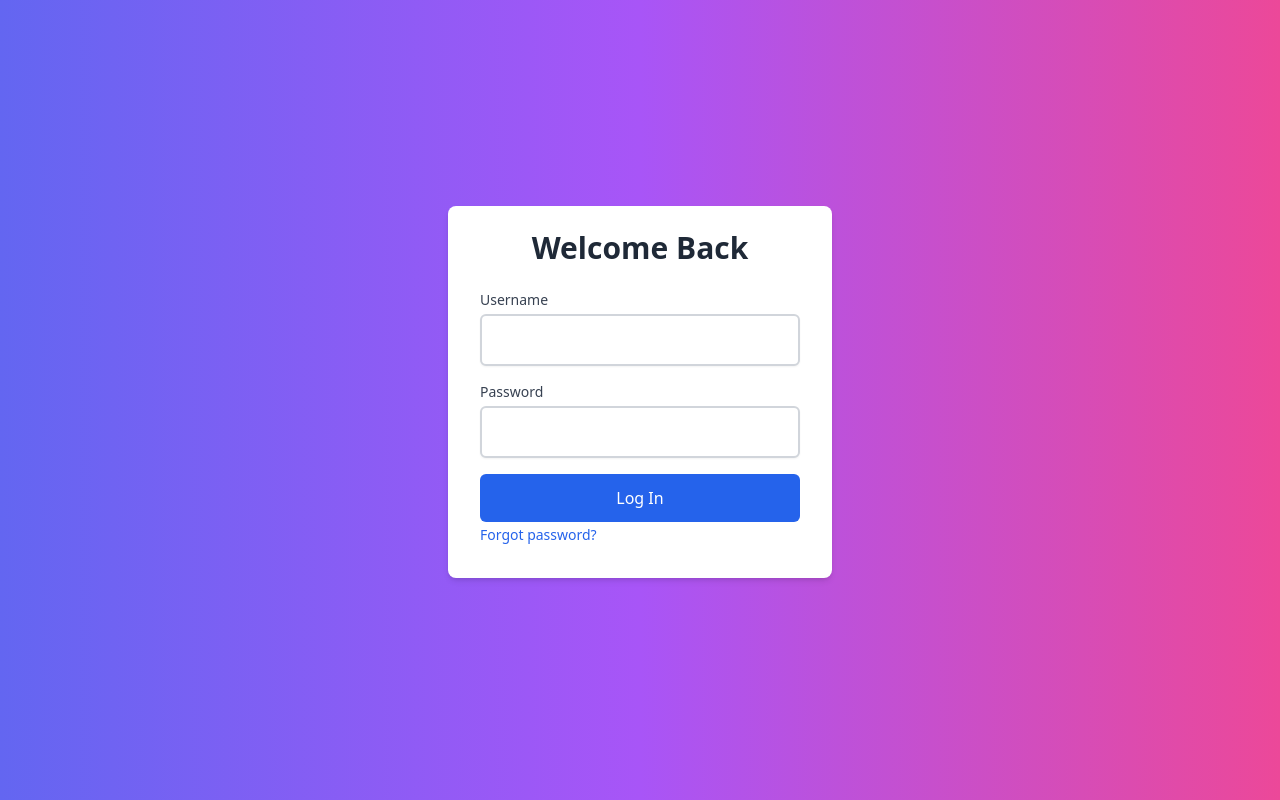
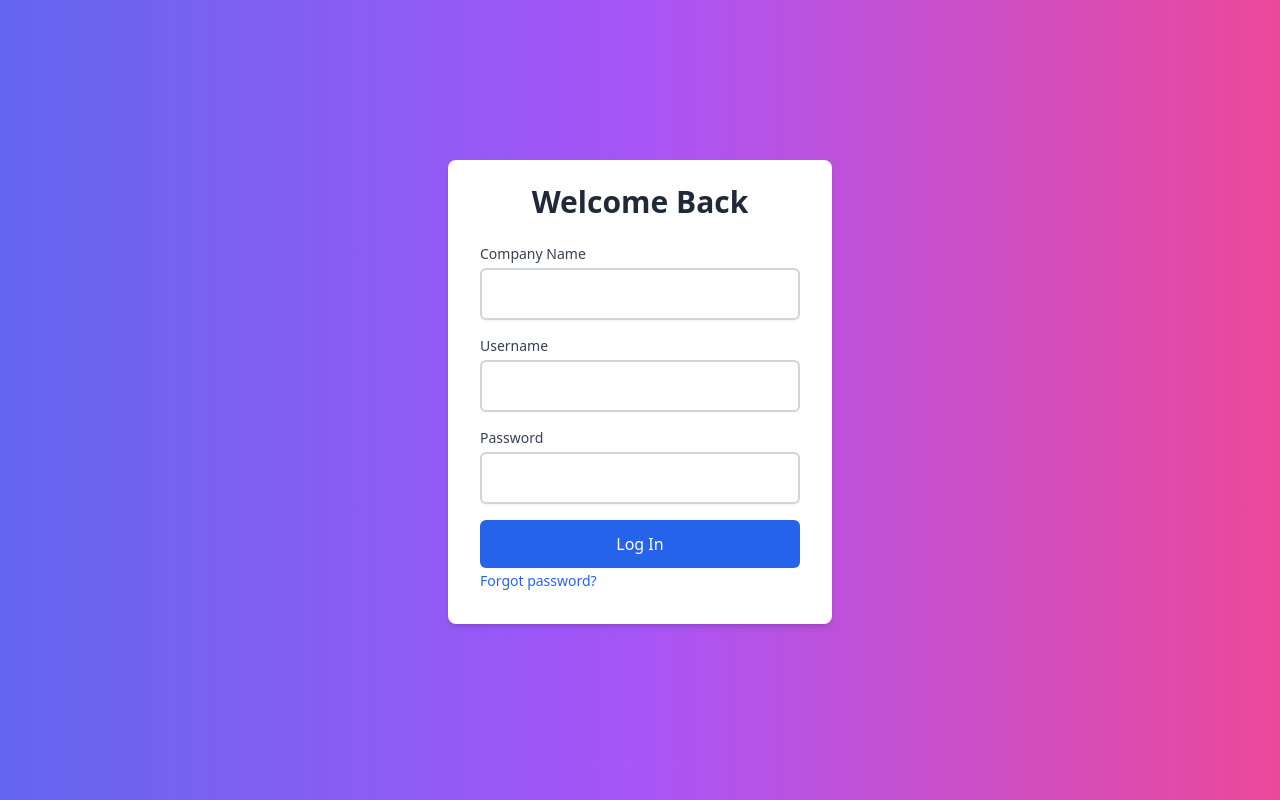
Before and after one commit to prashanth1406/agentic_ai, a React (Vite) app: page / in a window 1280 px wide. Built offline with nearby package versions, Linux system fonts and the light colour scheme.

Commit message:
AA-5: Add Company name field in Login Page
Generated by dev agent.

```diff
--- a/src/components/Login/Login.jsx
+++ b/src/components/Login/Login.jsx
@@ -3,6 +3,7 @@ import { useState } from 'react';
 function Login() {
   const [username, setUsername] = useState('');
   const [password, setPassword] = useState('');
+  const [companyName, setCompanyName] = useState('');
 
   const handleSubmit = (event) => {
     event.preventDefault();
@@ -18,6 +19,16 @@ function Login() {
     <div className="flex items-center justify-center min-h-screen bg-gradient-to-r from-indigo-500 via-purple-500 to-pink-500">
       <form onSubmit={handleSubmit} className="bg-white shadow-md rounded-lg px-8 pt-6 pb-8 mb-4 w-full max-w-sm">
         <h1 className="text-3xl font-bold text-center mb-6 text-gray-800">Welcome Back</h1>
+        <div className="mb-4">
+          <label htmlFor="companyName" className="block text-sm font-medium text-gray-700">Company Name</label>
+          <input
+            id="companyName"
+            type="text"
+            value={companyName}
+            onChange={(event) => setCompanyName(event.target.value)}
+            className="mt-1 block w-full p-3 border-2 border-gray-300 rounded-md shadow-sm focus:outline-none focus:ring focus:ring-opacity-50"
+          />
+        </div>
         <div className="mb-4">
           <label htmlFor="username" className="block text-sm font-medium text-gray-700">Username</label>
           <input
```
